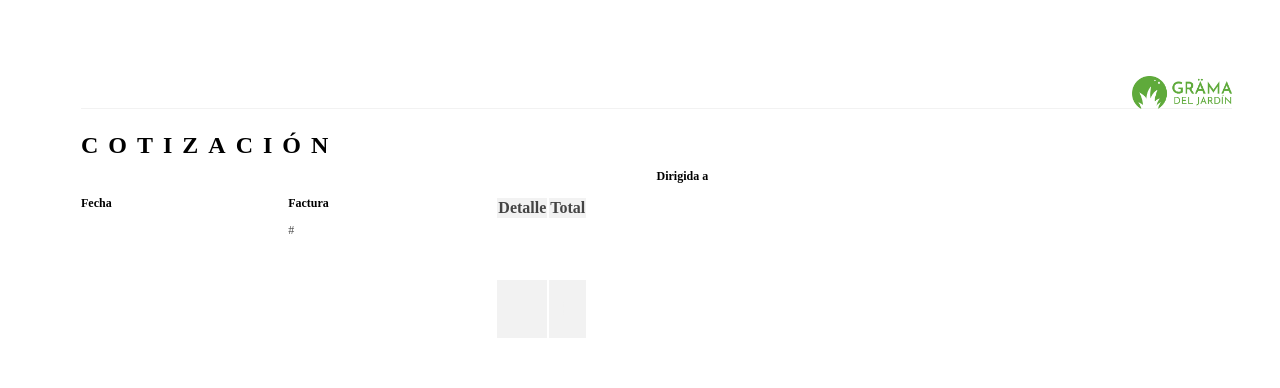
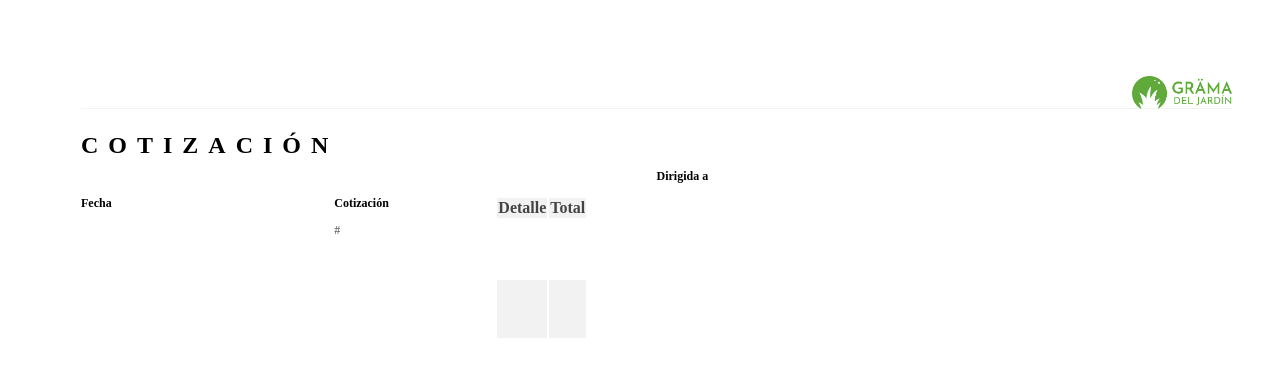
Before and after one commit to MicolPA/gramadeljardin.admin, a Yii app: template frontend/views/facturas/invoice_template-white.php in a window 1280 px wide. Shown: the top 388 px of the page. Run offline with PHP 8.4 and a stand-in for Yii, Linux system fonts and the light colour scheme; the template is opened without the code that fills it, so the values that code supplies are empty; some libraries are stand-ins or nearby versions.

Commit message:
Update invoice_template-white.php

```diff
--- a/frontend/views/facturas/invoice_template-white.php
+++ b/frontend/views/facturas/invoice_template-white.php
@@ -42,12 +42,12 @@
 						<?php endif ?>
 					</p>
 				</div>
-				<div class="col-md-4 info-invoice" style="width: 18%;display: inline-block;float:left;">
+				<div class="col-md-5 info-invoice" style="width: 22%;display: inline-block;float:left;">
 					<b style="font-size:12px">Fecha</b>
 					<p style="color:#4f4f4f;font-size:12px;"><?= $servicios->formatDate($model->date, 1) ?></p>
 				</div>
-				<div class="col-md-4 info-invoice" style="width: 18%;display: inline-block;float:left;">
-					<b style="font-size:12px">Factura</b>
+				<div class="col-md-3 info-invoice" style="width: 14%;display: inline-block;float:left;">
+					<b style="font-size:12px"><?= $model->cotizacion ? "Cotización" : "Factura"?></b>
 					<p style="color:#4f4f4f;font-size:12px;">#<?= $model->factura_code ?></p>
 				</div>
 			</div>
```
